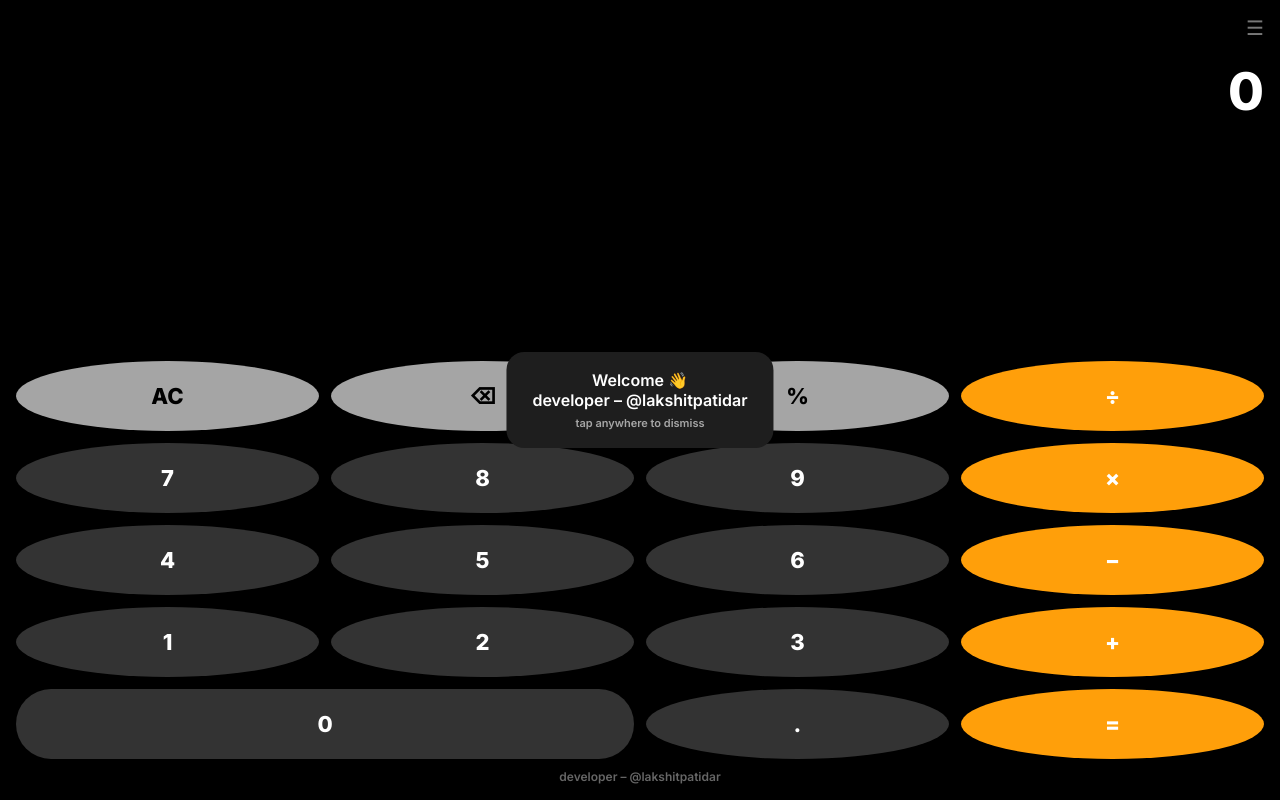
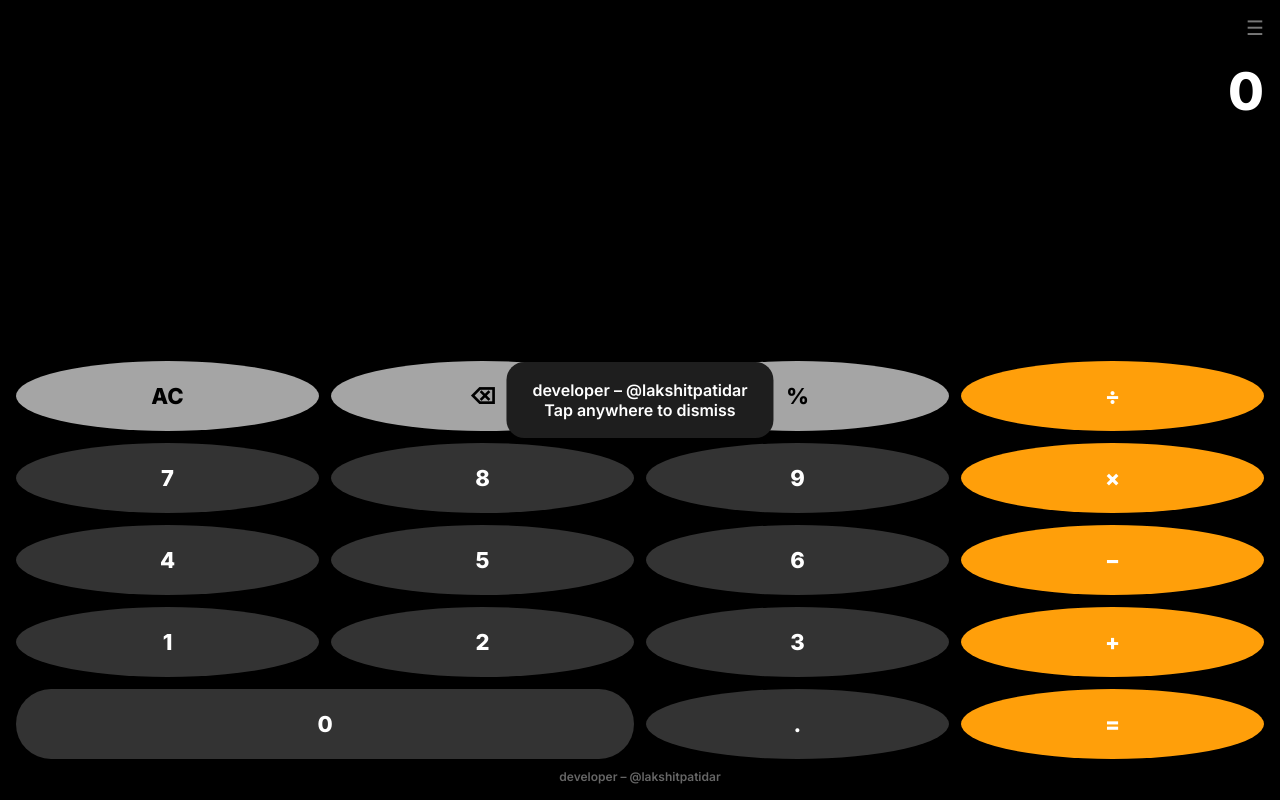
Before and after one commit to lakshitsir/apple-calculator, a plain HTML site: page index.html in a window 1280 px wide. Drawn offline with Linux system fonts and the light colour scheme.

Commit message:
Update index.html

```diff
--- a/index.html
+++ b/index.html
@@ -64,9 +64,8 @@
 
 <!-- toast -->
 <div id="toast">
-  Welcome 👋<br>
-  developer – @lakshitpatidar
-  <div class="toast-note">tap anywhere to dismiss</div>
+  <div class="toast-dev">developer – @lakshitpatidar</div>
+  <div class="toast-hint">Tap anywhere to dismiss</div>
 </div>
 
 <script src="app.js"></script>
```
